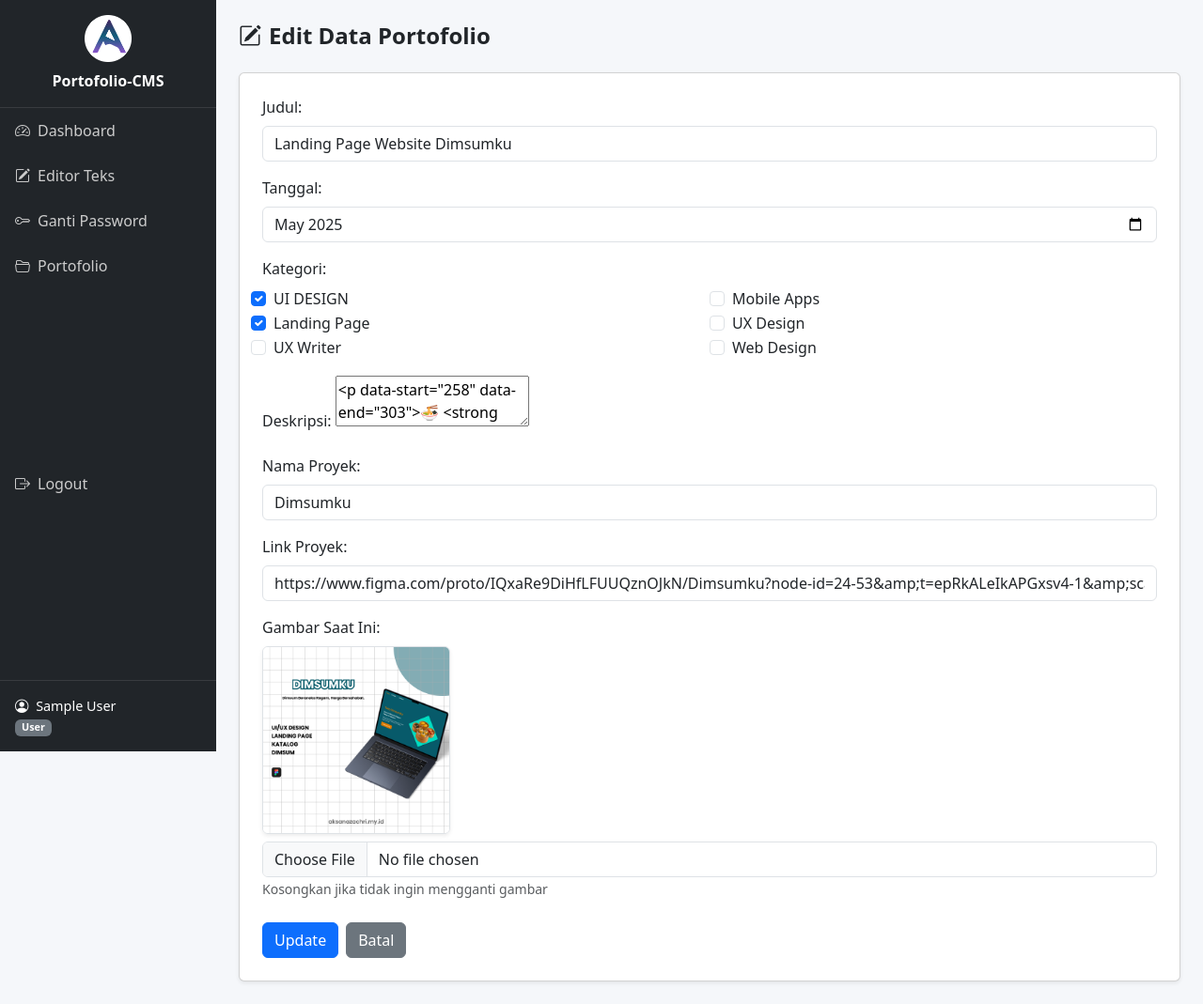
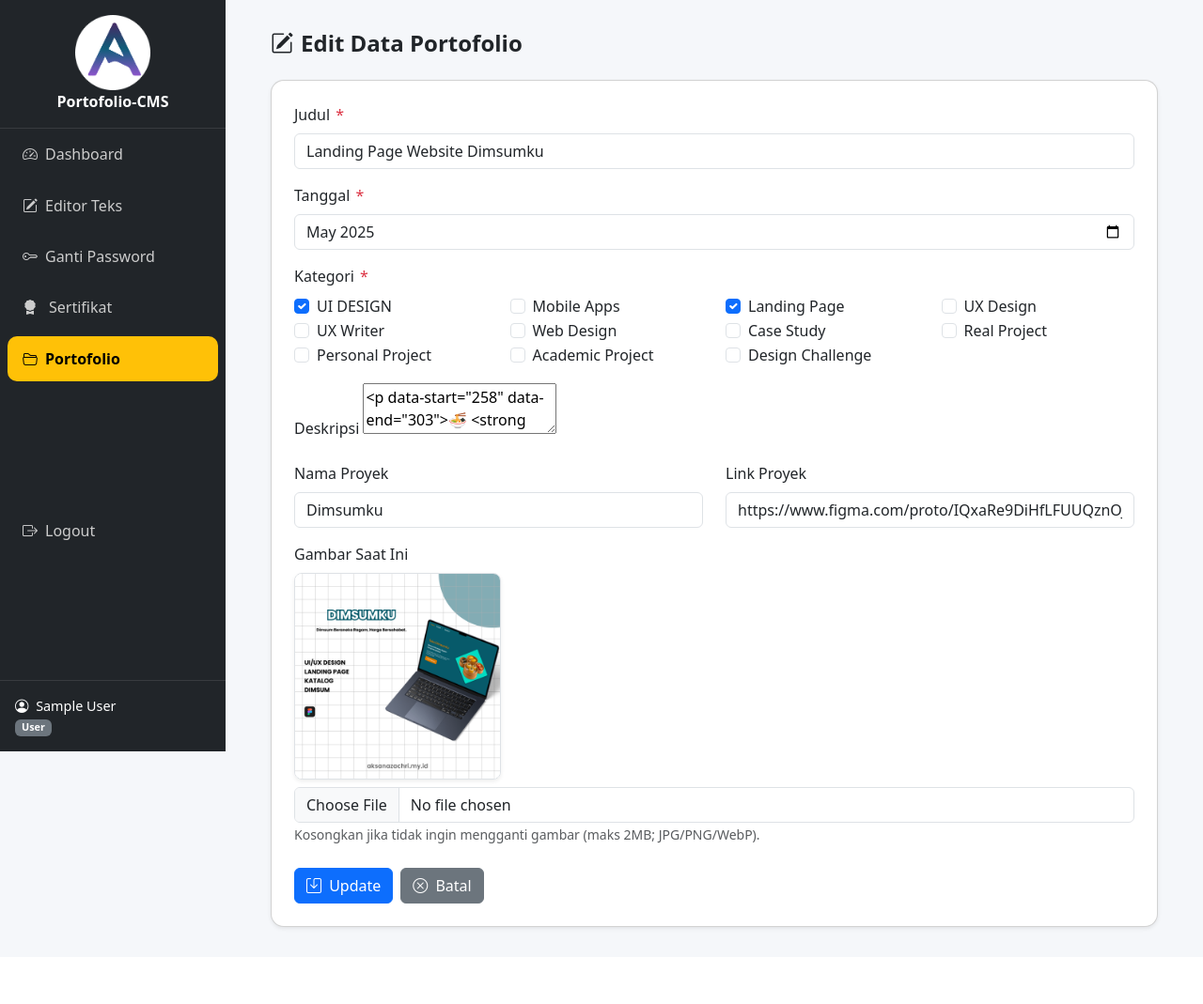
Before and after one commit to ayomaju980/Portofolio-webeite, a PHP site: page /Edit-Portofolio?id=8 in a window 1280 px wide. Shown: the whole page at 94% size. After the commit the page ends 991 px from the top, so only its background shows below. Run offline with PHP 8.4, Linux system fonts and the light colour scheme; the visitor is signed in with stand-in values (Sample User, id 1); some libraries are stand-ins or nearby versions.

Commit message:
auto update on 2025-08-22 00:58:25

```diff
--- a/Cms/public_html/admin-edit.php
+++ b/Cms/public_html/admin-edit.php
@@ -5,8 +5,25 @@ if (!isset($_SESSION['user'])) {
     exit;
 }
 
-// Ambil data dari file JSON
-$data = json_decode(file_get_contents('data.json'), true);
+// Fungsi log aktivitas
+function logActivity($action) {
+    $logFile = 'logs.json';
+    $logs = file_exists($logFile) ? json_decode(file_get_contents($logFile), true) : [];
+    if (!is_array($logs)) $logs = [];
+
+    $logs[] = [
+        'timestamp' => date('Y-m-d H:i:s'),
+        'user' => $_SESSION['full_name'] ?? $_SESSION['user'],
+        'action' => $action
+    ];
+
+    file_put_contents($logFile, json_encode($logs, JSON_PRETTY_PRINT | JSON_UNESCAPED_UNICODE));
+}
+
+// Ambil data dari file JSON (aman terhadap file kosong/invalid)
+$rawData = @file_get_contents('data.json');
+$data = $rawData ? json_decode($rawData, true) : [];
+if (!is_array($data)) $data = [];
 
 // Ambil ID dari URL
 $id = $_GET['id'] ?? null;
@@ -19,36 +36,73 @@ if ($id === null || $index === false) {
 
 $item = $data[$index];
 $success = false;
+$error = '';
 
 if ($_SERVER['REQUEST_METHOD'] === 'POST') {
-    // Upload gambar jika ada file baru
-    if (isset($_FILES['img']) && $_FILES['img']['error'] === 0) {
-        $imgTmp = $_FILES['img']['tmp_name'];
-        $ext = pathinfo($_FILES['img']['name'], PATHINFO_EXTENSION);
-        $imgName = uniqid('img_') . '.' . $ext;
-        $imgDir = 'img/';
-        if (!is_dir($imgDir)) {
-            mkdir($imgDir, 0777, true);
-        }
-        $imgRelativePath = $imgDir . basename($imgName);
-        move_uploaded_file($imgTmp, $imgRelativePath);
-    } else {
-        $imgRelativePath = $item['img']; // Pakai gambar lama
+    // Validasi wajib isi
+    if (empty($_POST['title']) || empty($_POST['date'])) {
+        $error = "Judul dan Tanggal wajib diisi.";
+    } elseif (empty($_POST['type'])) {
+        $error = "Pilih minimal 1 kategori.";
     }
 
+    if (!$error) {
+        // Default: pakai gambar lama
+        $imgRelativePath = $item['img'];
+
+        // Jika ada file baru, validasi dan simpan
+        if (isset($_FILES['img']) && $_FILES['img']['error'] === UPLOAD_ERR_OK) {
+            $tmp = $_FILES['img']['tmp_name'];
+            $size = $_FILES['img']['size'] ?? 0;
+
+            // Cek ukuran (maks 2MB)
+            if ($size > 2 * 1024 * 1024) {
+                $error = "Ukuran gambar maksimal 2MB.";
+            } else {
+                // Cek MIME (simple)
+                $fi = new finfo(FILEINFO_MIME_TYPE);
+                $mime = $fi->file($tmp);
+                $allowed = ['image/jpeg' => 'jpg', 'image/png' => 'png', 'image/webp' => 'webp'];
+
+                if (!isset($allowed[$mime])) {
+                    $error = "Format gambar tidak didukung. Gunakan JPG, PNG, atau WebP.";
+                } else {
+                    // Pastikan folder img/
+                    $imgDir = 'img/';
+                    if (!is_dir($imgDir)) @mkdir($imgDir, 0777, true);
+
+                    $safeBase = preg_replace('/[^A-Za-z0-9_\-]/', '_', pathinfo($_FILES['img']['name'], PATHINFO_FILENAME));
+                    $ext = $allowed[$mime];
+                    $imgName = uniqid('img_', true) . '_' . substr($safeBase, 0, 40) . '.' . $ext;
+                    $dest = $imgDir . $imgName;
+
+                    if (!is_uploaded_file($tmp) || !move_uploaded_file($tmp, $dest)) {
+                        $error = "Gagal menyimpan gambar baru.";
+                    } else {
+                        $imgRelativePath = $dest;
+                    }
+                }
+            }
+        }
+
+        if (!$error) {
             // Format tanggal hanya ambil tahun-bulan
             $formattedDate = date('Y-m', strtotime($_POST['date']));
 
+            // Pastikan type berupa array
+            $types = $_POST['type'];
+            if (!is_array($types)) $types = [$types];
+
             // Simpan data hasil edit
             $data[$index] = [
-        "id" => (int)$id,
-        "title" => $_POST['title'],
-        "date" => $formattedDate,
-        "type" => $_POST['type'],
-        "description" => $_POST['description'], // Biarkan HTML dari TinyMCE
-        "img" => $imgRelativePath,
-        "client" => $_POST['client'] ?? '',
-        "link" => $_POST['link'] ?? ''
+                "id"          => (int)$id,
+                "title"       => $_POST['title'],
+                "date"        => $formattedDate,
+                "type"        => $types,
+                "description" => $_POST['description'],
+                "img"         => $imgRelativePath,
+                "client"      => $_POST['client'] ?? '',
+                "link"        => $_POST['link'] ?? ''
             ];
 
             // Pertahankan status publish dan waktu publish kalau ada
@@ -60,15 +114,20 @@ if ($_SERVER['REQUEST_METHOD'] === 'POST') {
             }
 
             // Update waktu edit
-    $data[$index]['updated_at'] = date('Y-m-d H:i:s'); // Bacaable format
-    $data[$index]['updated_unix'] = time(); // UNIX timestamp untuk logika < 24 jam
+            $data[$index]['updated_at']   = date('Y-m-d H:i:s');
+            $data[$index]['updated_unix'] = time();
 
             // Simpan ke file JSON
             file_put_contents('data.json', json_encode($data, JSON_PRETTY_PRINT | JSON_UNESCAPED_UNICODE));
+
+            // Log aktivitas
+            logActivity("Mengedit portofolio: " . $_POST['title']);
+
             $success = true;
         }
+    }
+}
 ?>
-
 <!DOCTYPE html>
 <html lang="id">
 <head>
@@ -77,12 +136,12 @@ if ($_SERVER['REQUEST_METHOD'] === 'POST') {
   <meta name="viewport" content="width=device-width, initial-scale=1">
   <link href="https://cdn.jsdelivr.net/npm/bootstrap@5.3.0/dist/css/bootstrap.min.css" rel="stylesheet">
   <link href="https://cdn.jsdelivr.net/npm/bootstrap-icons@1.10.5/font/bootstrap-icons.css" rel="stylesheet">
-  <link rel="icon" href="img/Logoo.png" type="image/png">
+  <link rel="icon" href="img/Logo.png" type="image/png">
   <script src="https://cdn.jsdelivr.net/npm/tinymce@6.8.3/tinymce.min.js"></script>
   <script>
   tinymce.init({
     selector: '#tinymceEditor',
-    height: 300,
+    height: 320,
     menubar: false,
     plugins: 'lists link image preview code',
     toolbar: 'undo redo | bold italic underline | bullist numlist | link image | preview code',
@@ -90,160 +149,199 @@ if ($_SERVER['REQUEST_METHOD'] === 'POST') {
   });
   </script>
   <style>
+    :root{
+      --sidebar-w: 240px;   /* konsisten pakai -w */
+      --topbar-h: 56px;
+    }
     body { background-color: #f5f7fa; }
+
+    /* ===== Sidebar (desktop default, mobile off-canvas) ===== */
     .sidebar {
-        width: 230px;
-        min-height: 100vh;
-        background: #212529;
-        color: #fff;
-        display: flex;
-        flex-direction: column;
-        position: fixed;
-        top: 0; left: 0;
-        z-index: 1030;
+      width: var(--sidebar-w);
+      height: 100vh;
+      position: fixed; inset: 0 auto 0 0;
+      background:#212529; color:#fff;
+      display:flex; flex-direction:column;
+      z-index:1040; transition: transform .3s ease;
+      transform: translateX(0);
     }
-    .sidebar .branding {
-        padding: 1rem;
-        text-align: center;
-        border-bottom: 1px solid rgba(255,255,255,0.1);
+    .sidebar .branding { padding:1rem; text-align:center; border-bottom:1px solid rgba(255,255,255,0.1); position:relative; }
+    .sidebar .branding img{ height:80px; }
+    .sidebar .brand-name{ font-weight:600; }
+    .sidebar .close-btn{ position:absolute; right:1rem; top:1rem; font-size:1.25rem; cursor:pointer; color:#fff; display:none; }
+    .sidebar .nav-link{ color:#ccc; padding:.75rem 1rem; display:flex; align-items:center; gap:.5rem; border-radius:10px; margin:.2rem .5rem; }
+    .sidebar .nav-link:hover{ background:rgba(255,255,255,.1); color:#fff; }
+    .sidebar .nav-link.active{ background:#ffc107; color:#000; font-weight:600; }
+    .sidebar .user-info{ margin-top:auto; padding:1rem; border-top:1px solid rgba(255,255,255,0.1); font-size:.9rem; }
+
+    /* ===== Overlay (mobile) ===== */
+    .sidebar-overlay{ display:none; position:fixed; inset:0; background:rgba(0,0,0,.45); z-index:1039; }
+    .sidebar-overlay.show{ display:block; }
+
+    /* ===== Topbar (mobile/tablet) ===== */
+    .topbar{
+      display:none; position:fixed; inset:0 0 auto 0; height:var(--topbar-h);
+      background:#fff; border-bottom:1px solid #e9ecef; z-index:1035;
+      align-items:center; padding:0 .75rem; gap:.75rem;
     }
-    .sidebar .branding img {
-        height: 50px;
-        margin-bottom: .5rem;
+    .topbar .brand{ display:flex; align-items:center; gap:.5rem; font-weight:700; }
+    .topbar img{ height:28px; }
+
+    /* ===== Card / Form tweaks ===== */
+    .card { border-radius: 14px; }
+    .form-label.required::after { content: " *"; color: #dc3545; margin-left: 2px; }
+    .img-preview { max-width: 220px; border-radius: .5rem; }
+
+    /* ===== Main spacing ===== */
+    .main-content { margin-left: var(--sidebar-w); padding: 1.5rem; } /* desktop default */
+
+    /* Toast anim */
+    .toast { animation: slideIn .5s ease; }
+    @keyframes slideIn { from { transform: translateY(-20px); opacity:0; } to { transform: translateY(0); opacity:1; } }
+
+    /* ====== RESPONSIVE ====== */
+    /* ≤ 991.98px : tablet & smartphone */
+    @media (max-width: 991.98px) {
+      /* jadikan sidebar off-canvas */
+      .sidebar{ transform: translateX(-100%); }
+      .sidebar.show{ transform: translateX(0); }
+      .sidebar .close-btn{ display:block; }
+      .topbar{ display:flex; }
+
+      .main-content { margin-left: 0; padding-top: calc(var(--topbar-h) + 1rem); } /* hindari ketutup topbar */
+
+      /* Form spacing tighter on small screens */
+      .card { padding: 1rem !important; }
+      .img-preview { max-width: 160px; }
     }
-    .sidebar .brand-name {
-        font-weight: 600;
+
+    /* Smartphone (≤ 575.98px) */
+    @media (max-width: 575.98px) {
+      .page-title { font-size: 1.1rem; }
+      .btn { padding: .5rem .75rem; }
+      .grid-tight > [class*="col-"] { margin-bottom: .5rem; }
+      .img-preview { max-width: 130px; }
     }
-    .sidebar .nav-link {
-        color: #ccc;
-        padding: .75rem 1rem;
-        display: flex;
-        align-items: center;
-        gap: .5rem;
+
+    /* Tablet only (576px – 991.98px) */
+    @media (min-width: 576px) and (max-width: 991.98px) {
+      .page-title { font-size: 1.25rem; }
     }
-    .sidebar .nav-link:hover {
-        background: rgba(255,255,255,0.1);
-        color: #fff;
-    }
-    .sidebar .nav-link.active {
-        background: #ffc107;
-        color: #000;
-        font-weight: 600;
-    }
-    .sidebar .user-info {
-        margin-top: auto;
-        padding: 1rem;
-        border-top: 1px solid rgba(255,255,255,0.1);
-        font-size: .9rem;
-    }
-    .main-content {
-        margin-left: 230px;
-        flex-grow: 1;
-    }
-    @media (max-width: 991.98px) {
-        .sidebar { display: none; }
-        .main-content { margin-left: 0; }
-    }
-    .toast { animation: slideIn .5s ease; }
-    @keyframes slideIn {
-        from { transform: translateY(-20px); opacity:0; }
-        to { transform: translateY(0); opacity:1; }
+
+    /* Desktop (≥ 992px) – refine spacing */
+    @media (min-width: 992px) {
+      .main-content { padding: 2rem; }
     }
   </style>
 </head>
 <body>
 
+<!-- Topbar (mobile/tablet) -->
+<header class="topbar d-lg-none">
+  <button class="btn btn-outline-secondary btn-sm" onclick="toggleSidebar()" aria-label="Toggle sidebar">
+    <i class="bi bi-list" style="font-size:1.2rem"></i>
+  </button>
+  <div class="brand">
+    <img src="img/ICON.png" alt="Logo">
+    <span>Portofolio-CMS</span>
+  </div>
+</header>
+
 <!-- Sidebar -->
-<nav class="sidebar d-none d-lg-flex flex-column">
+<nav id="sidebarMenu" class="sidebar" aria-label="Sidebar navigasi">
   <div class="branding">
     <img src="img/ICON.png" alt="Logo">
     <div class="brand-name">Portofolio-CMS</div>
+    <span class="close-btn d-lg-none" onclick="toggleSidebar()" aria-label="Close">&times;</span>
   </div>
   <a href="Dashboard" class="nav-link"><i class="bi bi-speedometer2"></i> Dashboard</a>
   <a href="Remote" class="nav-link"><i class="bi bi-pencil-square"></i> Editor Teks</a>
   <a href="Ganti-Password" class="nav-link"><i class="bi bi-key"></i> Ganti Password</a>
-  <a href="List-Portofolio" class="nav-link"><i class="bi bi-folder2-open"></i> Portofolio</a>
+  <a href="List-Sertifikat" class="nav-link"><i class="bi bi-award-fill me-1"></i> Sertifikat</a>
+  <a href="List-Portofolio" class="nav-link active"><i class="bi bi-folder2-open"></i> Portofolio</a>
   <a href="logout.php" class="nav-link mt-auto"><i class="bi bi-box-arrow-right"></i> Logout</a>
   <div class="user-info">
-    <i class="bi bi-person-circle me-1"></i> <?= htmlspecialchars($_SESSION['full_name'] ?? $_SESSION['user']) ?><br>
+    <i class="bi bi-person-circle me-1"></i>
+    <?= htmlspecialchars($_SESSION['full_name'] ?? $_SESSION['user']) ?><br>
     <span class="badge bg-secondary">User</span>
   </div>
 </nav>
 
-<!-- Navbar kecil -->
-<nav class="navbar navbar-dark bg-dark d-lg-none">
-  <div class="container-fluid">
-    <button class="btn btn-outline-light" type="button" data-bs-toggle="offcanvas" data-bs-target="#offcanvasSidebar">
-      <i class="bi bi-list"></i>
-    </button>
-    <span class="navbar-brand">Portofolio-CMS</span>
-  </div>
-</nav>
-<div class="offcanvas offcanvas-start bg-dark text-white" id="offcanvasSidebar">
-  <div class="offcanvas-header">
-    <h5 class="offcanvas-title">Menu</h5>
-    <button type="button" class="btn-close btn-close-white" data-bs-dismiss="offcanvas"></button>
-  </div>
-  <div class="offcanvas-body d-flex flex-column">
-    <a href="Dashboard" class="nav-link text-white"><i class="bi bi-speedometer2"></i> Dashboard</a>
-    <a href="Remote" class="nav-link text-white"><i class="bi bi-pencil-square"></i> Editor Teks</a>
-    <a href="Ganti-Password" class="nav-link text-white"><i class="bi bi-key"></i> Ganti Password</a>
-    <a href="List-Portofolio" class="nav-link text-white"><i class="bi bi-folder2-open"></i> Portofolio</a>
-    <a href="logout.php" class="nav-link text-white mt-auto"><i class="bi bi-box-arrow-right"></i> Logout</a>
-  </div>
-</div>
+<div class="sidebar-overlay" onclick="toggleSidebar()"></div>
 
-<!-- Konten Utama -->
-<main class="main-content p-4">
-  <h4 class="mb-4 fw-semibold"><i class="bi bi-pencil-square me-2"></i>Edit Data Portofolio</h4>
+<!-- Main -->
+<main class="main-content">
+  <div class="container-fluid px-0 px-sm-2 px-md-3">
+    <h4 class="mb-4 fw-semibold page-title"><i class="bi bi-pencil-square me-2"></i>Edit Data Portofolio</h4>
+
+    <?php if ($error): ?>
+      <div class="alert alert-danger"><?= htmlspecialchars($error) ?></div>
+    <?php endif; ?>
+
     <div class="card shadow-sm p-4">
       <form method="POST" enctype="multipart/form-data">
         <div class="mb-3">
-        <label class="form-label">Judul:</label>
+          <label class="form-label required">Judul</label>
           <input type="text" name="title" class="form-control" value="<?= htmlspecialchars($item['title']) ?>" required>
         </div>
+
         <div class="mb-3">
-        <label class="form-label">Tanggal:</label>
+          <label class="form-label required">Tanggal</label>
           <input type="month" name="date" class="form-control" value="<?= htmlspecialchars($item['date']) ?>" required>
         </div>
+
         <div class="mb-3">
-        <label class="form-label">Kategori:</label><br>
-        <div class="row">
+          <label class="form-label required">Kategori</label>
+          <div class="row grid-tight">
             <?php
-        $typeList = ['UI DESIGN', 'Mobile Apps', 'Landing Page', 'UX Design', 'UX Writer', 'Web Design'];
+              $typeList = ['UI DESIGN', 'Mobile Apps', 'Landing Page', 'UX Design', 'UX Writer', 'Web Design', 'Case Study', 'Real Project','Personal Project', 'Academic Project', 'Design Challenge'];
               foreach ($typeList as $i => $type):
                 $checked = in_array($type, $item['type']) ? 'checked' : '';
             ?>
-          <div class="form-check col-6">
-            <input class="form-check-input" type="checkbox" name="type[]" value="<?= $type ?>" id="type<?= $i ?>" <?= $checked ?>>
-            <label class="form-check-label" for="type<?= $i ?>"><?= $type ?></label>
+              <!-- 2 kolom di smartphone, 3 kolom di tablet, bebas di desktop -->
+              <div class="col-6 col-sm-4 col-lg-3">
+                <div class="form-check">
+                  <input class="form-check-input" type="checkbox" name="type[]" value="<?= htmlspecialchars($type) ?>" id="type<?= $i ?>" <?= $checked ?>>
+                  <label class="form-check-label" for="type<?= $i ?>"><?= htmlspecialchars($type) ?></label>
+                </div>
               </div>
             <?php endforeach; ?>
           </div>
         </div>
+
         <div class="mb-3">
-        <label class="form-label">Deskripsi:</label>
+          <label class="form-label">Deskripsi</label>
           <textarea id="tinymceEditor" name="description"><?= $item['description'] ?></textarea>
         </div>
+
+        <div class="row">
+          <div class="col-12 col-md-6">
             <div class="mb-3">
-        <label class="form-label">Nama Proyek:</label>
+              <label class="form-label">Nama Proyek</label>
               <input type="text" name="client" class="form-control" value="<?= htmlspecialchars($item['client']) ?>">
             </div>
+          </div>
+          <div class="col-12 col-md-6">
             <div class="mb-3">
-        <label class="form-label">Link Proyek:</label>
+              <label class="form-label">Link Proyek</label>
               <input type="text" name="link" class="form-control" value="<?= htmlspecialchars($item['link']) ?>">
             </div>
+          </div>
+        </div>
+
         <div class="mb-3">
-        <label class="form-label">Gambar Saat Ini:</label><br>
-        <img src="<?= htmlspecialchars($item['img']) ?>" class="img-fluid mb-2 rounded shadow-sm border" style="max-width: 200px;"><br>
-        <input type="file" name="img" class="form-control">
-        <small class="text-muted">Kosongkan jika tidak ingin mengganti gambar</small>
+          <label class="form-label">Gambar Saat Ini</label><br>
+          <img src="<?= htmlspecialchars($item['img']) ?>" class="img-fluid mb-2 shadow-sm border img-preview" alt="Preview">
+          <input type="file" name="img" class="form-control" accept="image/*">
+          <small class="text-muted">Kosongkan jika tidak ingin mengganti gambar (maks 2MB; JPG/PNG/WebP).</small>
         </div>
-      <div class="d-flex gap-2 mt-4">
-        <button type="submit" class="btn btn-primary">Update</button>
-        <a href="List-Portofolio" class="btn btn-secondary">Batal</a>
+
+        <div class="d-flex flex-wrap gap-2 mt-4">
+          <button type="submit" class="btn btn-primary"><i class="bi bi-save me-1"></i> Update</button>
+          <a href="List-Portofolio" class="btn btn-secondary"><i class="bi bi-x-circle me-1"></i> Batal</a>
         </div>
       </form>
+    </div>
   </div>
 </main>
 
@@ -251,9 +349,7 @@ if ($_SERVER['REQUEST_METHOD'] === 'POST') {
   <div class="toast-container position-fixed top-0 end-0 p-3">
     <div class="toast align-items-center text-bg-success show shadow rounded-3" role="alert">
       <div class="d-flex">
-        <div class="toast-body">
-          <i class="bi bi-check-circle-fill me-2"></i> Portofolio berhasil diperbarui!
-        </div>
+        <div class="toast-body"><i class="bi bi-check-circle-fill me-2"></i> Portofolio berhasil diperbarui!</div>
         <button type="button" class="btn-close btn-close-white me-2 m-auto" data-bs-dismiss="toast"></button>
       </div>
     </div>
@@ -262,11 +358,19 @@ if ($_SERVER['REQUEST_METHOD'] === 'POST') {
 
 <script src="https://cdn.jsdelivr.net/npm/bootstrap@5.3.0/dist/js/bootstrap.bundle.min.js"></script>
 <script>
+// Toggle sidebar (mobile/tablet)
+function toggleSidebar() {
+  const sb = document.getElementById('sidebarMenu');
+  const ov = document.querySelector('.sidebar-overlay');
+  sb.classList.toggle('show');
+  ov.classList.toggle('show');
+}
+
 <?php if ($success): ?>
-setTimeout(() => {
-  window.location.href = "dashboard.php";
-}, 3000);
+  setTimeout(() => { window.location.href = "dashboard.php"; }, 3000);
 <?php endif; ?>
+
+// Nonaktifkan klik kanan (opsional)
 document.addEventListener('contextmenu', e => e.preventDefault());
 </script>
 </body>
```
Lines whose indentation alone changed are shown as unchanged.
